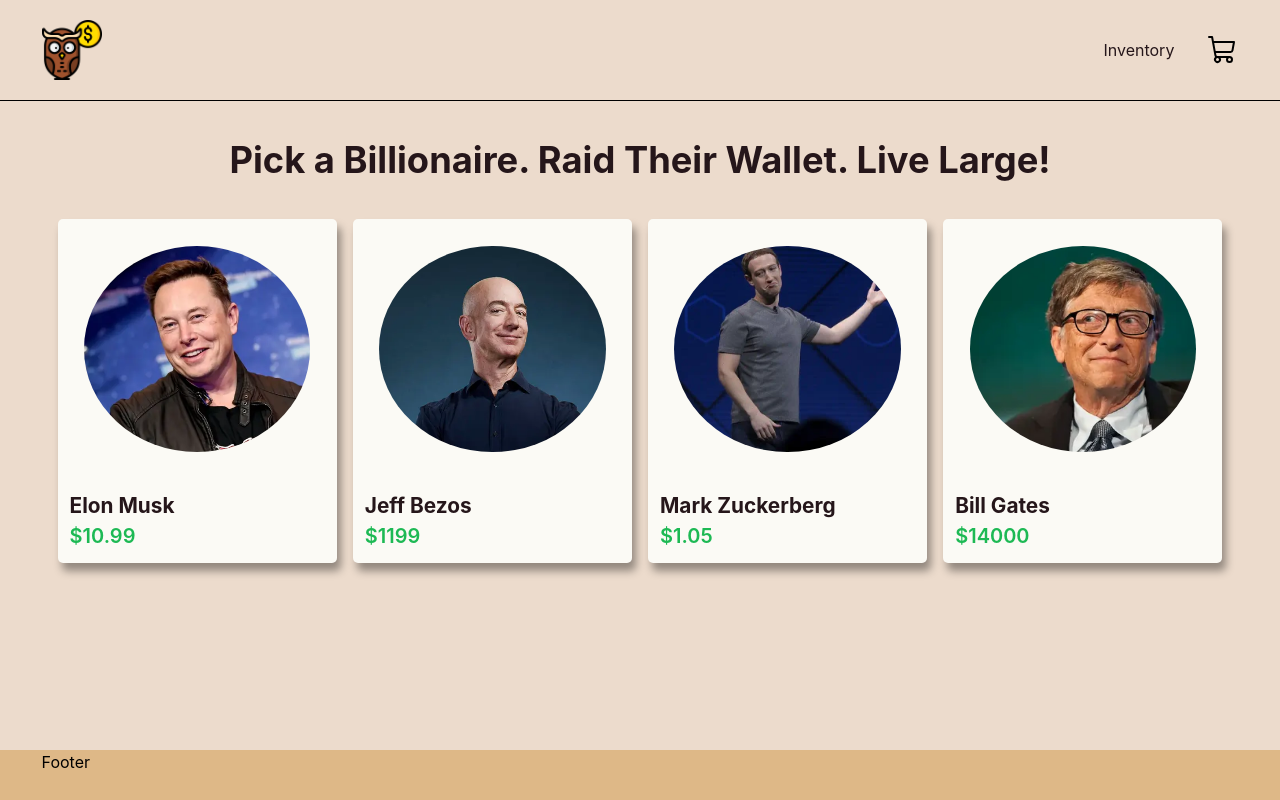
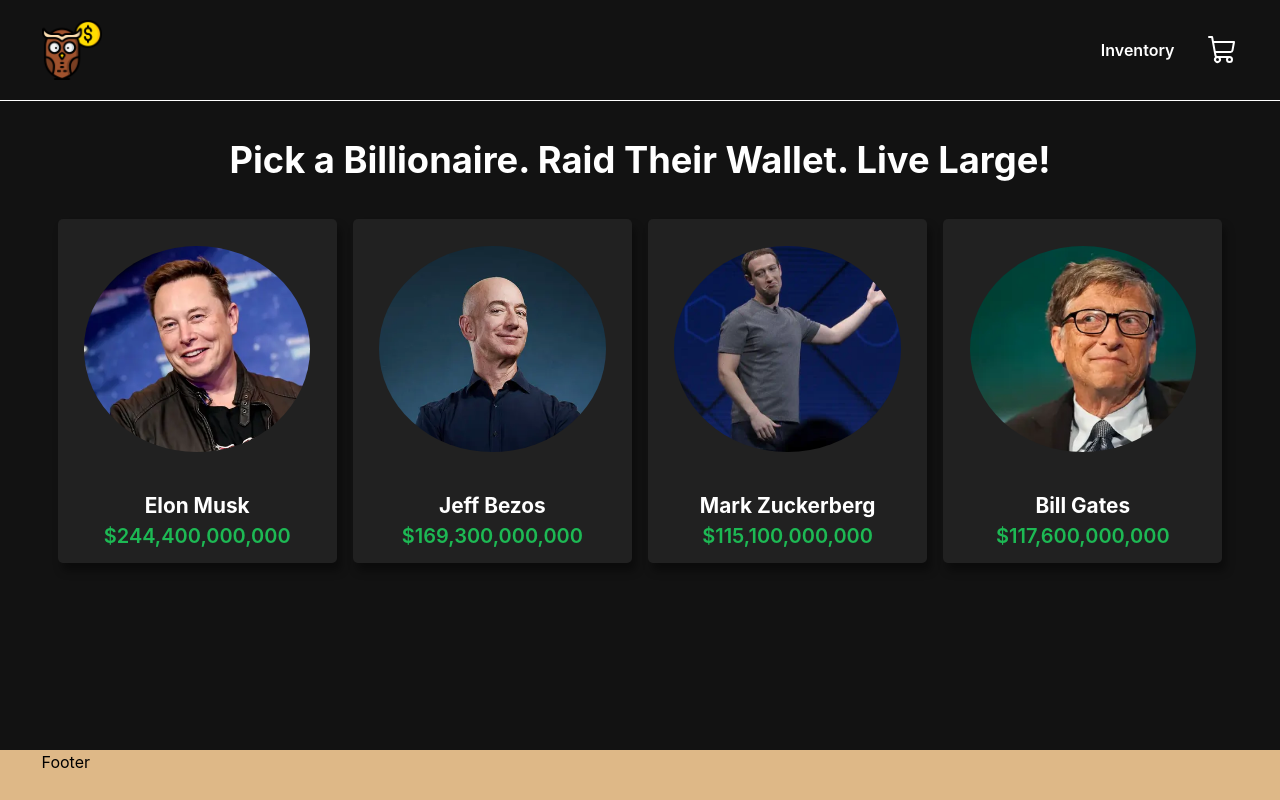
Before and after one commit to flnx/Billionaire-Cash-Splash, a React (Vite) app: page / in a window 1280 px wide. Built offline with nearby package versions, Linux system fonts and the light colour scheme.

Commit message:
Adding theme colors to products

```diff
--- a/src/App.tsx
+++ b/src/App.tsx
@@ -9,7 +9,7 @@
 function App() {
     return (
         <BillionaireContextProvider>
-            <div className="app" data-theme="light">
+            <div className="app" data-theme="dark">
                 <ShoppingContextProvider>
                     <Navbar />
                     <Routes>
--- a/src/components/Buttons/PrimaryButton.module.scss
+++ b/src/components/Buttons/PrimaryButton.module.scss
@@ -3,7 +3,16 @@
     padding: 0.6rem 0;
     width: 100%;
     border: none;
-    border-top: 1px solid #000;
-    border-bottom: 1px solid #000;
     cursor: pointer;
+    background: var(--text-secondary);
+    color: #fff;
+    font-weight: 600;
+    text-transform: uppercase;
+    transition: font-size 0.1s ease-in-out;
 }
+
+.btn:hover, .btn:focus {
+    font-size: 1.1rem;
+    background: var(--spotify-green-hover);
+    outline: none;
+}
--- a/src/components/Buttons/PrimaryButton.tsx
+++ b/src/components/Buttons/PrimaryButton.tsx
@@ -1,4 +1,4 @@
-import styles from './PrimaryButton.module.scss';
+import styles from './PrimaryButton.module.scss'
 
 type PrimaryButtonProps = {
     children: React.ReactNode;
--- a/src/components/Navbar/Navbar.module.scss
+++ b/src/components/Navbar/Navbar.module.scss
@@ -1,5 +1,5 @@
 .header {
-    border-bottom: 1px solid #000;
+    border-bottom: 1px solid var(--text-primary);
     margin-bottom: 1rem;
 }
 
@@ -17,5 +17,10 @@
         display: flex;
         align-items: center;
         gap: 2rem;
+        color: var(--text-primary);
+
+        a {
+            font-weight: 600;
+        }
     }
 }
--- a/src/components/Products/Product.module.scss
+++ b/src/components/Products/Product.module.scss
@@ -1,10 +1,19 @@
 .card {
     flex: 1;
     padding-bottom: 0.75rem;
-    cursor: pointer;
+    // cursor: pointer;
     opacity: 0.9;
-    border: 1px solid black;
     border-radius: 5px;
+    background: var(--card-product-color);
+    box-shadow: var(--box-shadow);
+    color: var(--text-primary);
+    transition: all 0.1s ease-in-out;
+
+    &:hover, &:focus {
+        opacity: 0.9;
+        background: var(--card-product-color-hover);
+
+    }
 
     .header {
         aspect-ratio: 1 / 1;
--- a/src/components/Products/Product.tsx
+++ b/src/components/Products/Product.tsx
@@ -2,6 +2,7 @@
 import { useCart } from 'src/context/ShoppingContext';
 import { QuantityBar } from '../QuantityBar/QuantityBar';
 import { PrimaryButton } from '../Buttons/PrimaryButton';
+import { PlusCircle } from '@phosphor-icons/react';
 
 import styles from './Product.module.scss';
 
@@ -31,8 +32,14 @@
 
             {qty == 0 ? (
                 <PrimaryButton
-                    increaseCartQtyHandler={() => increaseCartQty({...product, qty})}>
-                    + Add To Cart
+                    increaseCartQtyHandler={() =>
+                        increaseCartQty({ ...product, qty })
+                    }
+                >
+                    <div className="flex">
+                        <PlusCircle size={28} />
+                        <span>Add To Cart</span>
+                    </div>
                 </PrimaryButton>
             ) : (
                 <QuantityBar {...product} qty={qty} />
--- a/src/components/Showcase/Card.module.scss
+++ b/src/components/Showcase/Card.module.scss
@@ -6,14 +6,13 @@
     background: var(--card-color);
     color: var(--text-primary);
     box-shadow: var(--box-shadow);
+    transition: all 0.1s ease-in-out;
 
     .header {
         padding: 1.65rem;
         img {
             border-radius: 50%;
             width: 100%;
-            // border-top-left-radius: 5px;
-            // border-top-right-radius: 5px;
             aspect-ratio: 1.1 / 1;
             object-position: center top;
             object-fit: cover;
@@ -22,6 +21,7 @@
 
     .body {
         padding: 0.75rem;
+        text-align: center;
 
         span {
             font-size: 1.25rem;
@@ -48,3 +48,8 @@
     font-weight: 900;
     color: springgreen;
 }
+
+.card:hover, .card:focus {
+    background: var(--card-color-hover);
+    opacity: 0.7;
+}
--- a/src/components/Showcase/Card.tsx
+++ b/src/components/Showcase/Card.tsx
@@ -24,7 +24,7 @@
 
             <div className={styles.body}>
                 <h3>{name}</h3>
-                <span aria-label="Net Worth">${netWorth}</span>
+                <span aria-label="Net Worth">${netWorth.toLocaleString()}</span>
             </div>
             {isBillionaireSelected && (
                 <div className={styles.selected}>
--- a/src/data/billionaires.json
+++ b/src/data/billionaires.json
@@ -2,25 +2,25 @@
     {
         "id": 1,
         "name": "Elon Musk",
-        "netWorth": 10.99,
+        "netWorth": 244400000000,
         "imgUrl": "/images/elon.webp"
     },
     {
         "id": 2,
         "name": "Jeff Bezos",
-        "netWorth": 1199,
+        "netWorth": 169300000000,
         "imgUrl": "/images/jeff.webp"
     },
     {
         "id": 3,
         "name": "Mark Zuckerberg",
-        "netWorth": 1.05,
+        "netWorth": 115100000000,
         "imgUrl": "/images/mark.webp"
     },
     {
         "id": 4,
         "name": "Bill Gates",
-        "netWorth": 14000,
+        "netWorth": 117600000000,
         "imgUrl": "/images/bill.webp"
     }
 ]
--- a/src/styles/theme.scss
+++ b/src/styles/theme.scss
@@ -1,16 +1,21 @@
 :root {
     --app-background-color: #ecdbcc;
     --card-color: #fbfaf5;
+    --card-color-hover: #fff;
     --text-primary: #25161a;
     --text-secondary: #1db954;
     --box-shadow: 4.0px 8.0px 8.0px hsl(0deg 0% 0% / 0.38);
+    --spotify-green-hover: #13a145;
 }
 
 [data-theme="dark"] {
     --app-background-color: #121212;
     --card-color: #212121;
+    --card-color-hover: #535353;
     --text-primary: #fff;
     --text-secondary: #1db954;
+    --card-product-color: #171616;
+    --card-product-color-hover: rgb(39, 38, 38);
 }
 
 body {
--- a/src/styles/typography.scss
+++ b/src/styles/typography.scss
@@ -29,4 +29,9 @@
 
 a {
     color: var(--text-primary);
+    transition: opacity 0.1s ease-in-out;
 }
+
+a:hover, a:focus {
+    opacity: 0.8;
+}
--- a/src/styles/utils.scss
+++ b/src/styles/utils.scss
@@ -1,3 +1,19 @@
 .pointer {
     cursor: pointer;
 }
+
+.pointer {
+    transition: opacity 0.1s ease-in-out;
+}
+
+.pointer:hover,
+.pointer:focus {
+    opacity: 0.6;
+}
+
+.flex {
+    display: flex;
+    justify-content: center;
+    align-items: center;
+    gap: 0.4875rem;
+}
```
